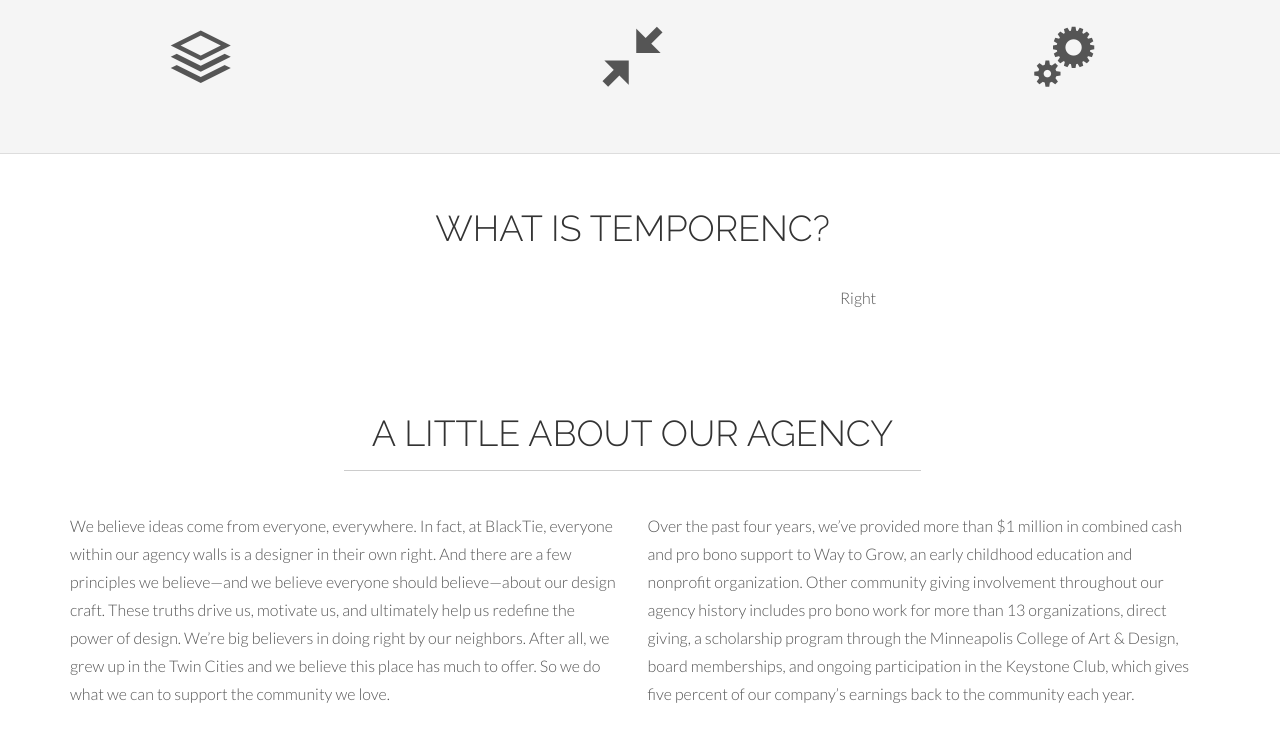
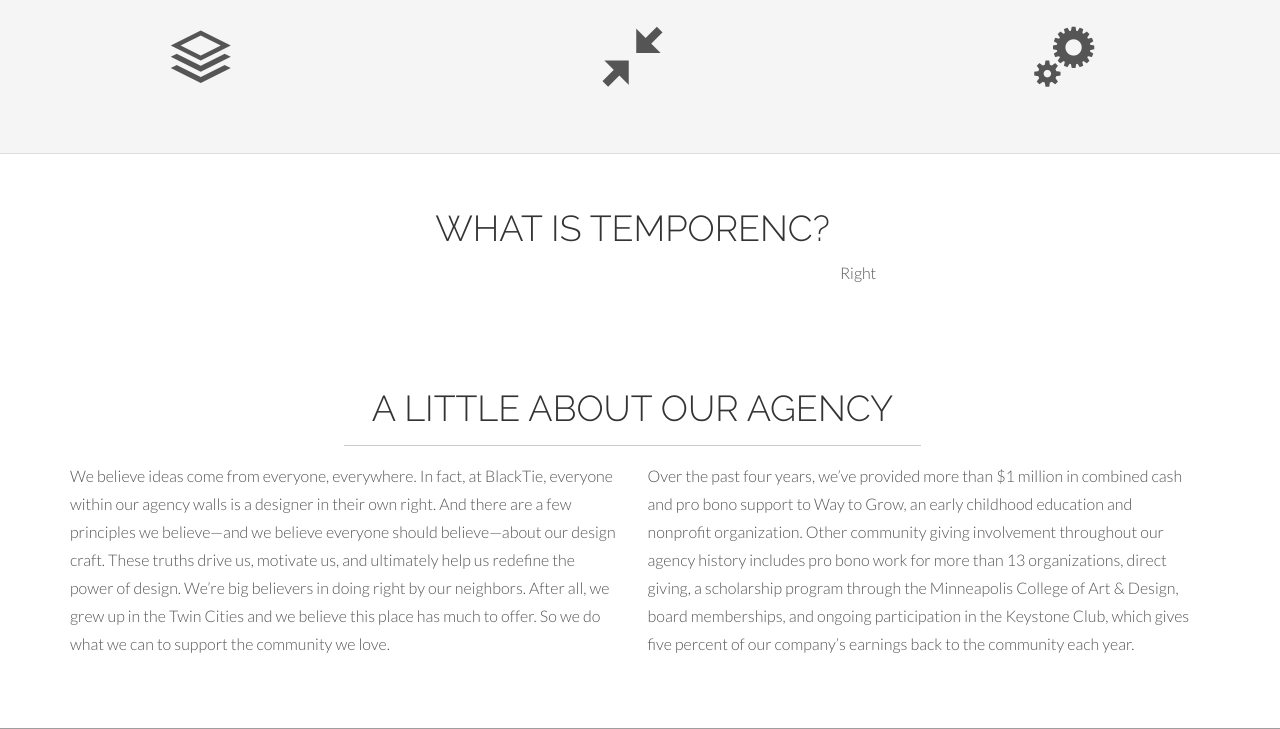
Before and after one commit to temporenc/temporenc, a Flask app: template templates/index.html in a window 1280 px wide. Shown: the part 600-1329 px from the top of the page. Run offline with Flask 2, Linux system fonts and the light colour scheme; the template is opened without the code that fills it, so the values that code supplies are empty; some libraries are stand-ins or nearby versions; grey boxes are pictures that could not be loaded.

Commit message:
Get rid of the huge inter-paragraph spacing

```diff
--- a/static/css/main.css
+++ b/static/css/main.css
@@ -399,10 +399,6 @@ a:after {
 	padding-top: 35px;
 }
 
-.white p {
-	padding-top: 25px;
-}
-
 /* Section Dividers */
 .section-divider {
     z-index: 999;
```
